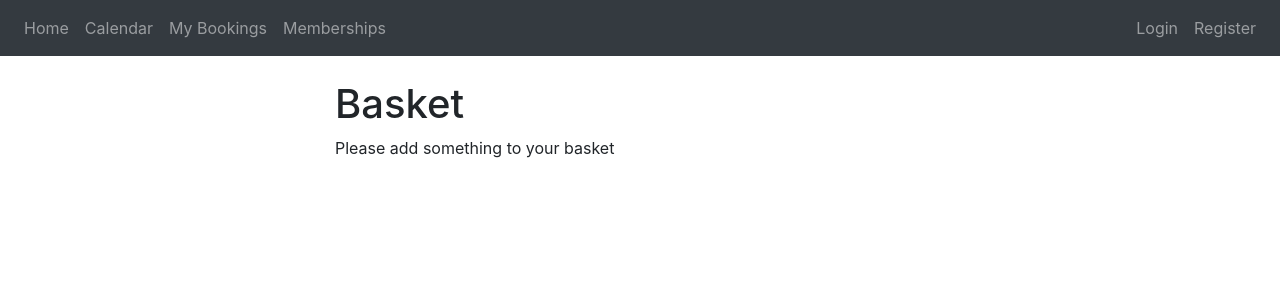
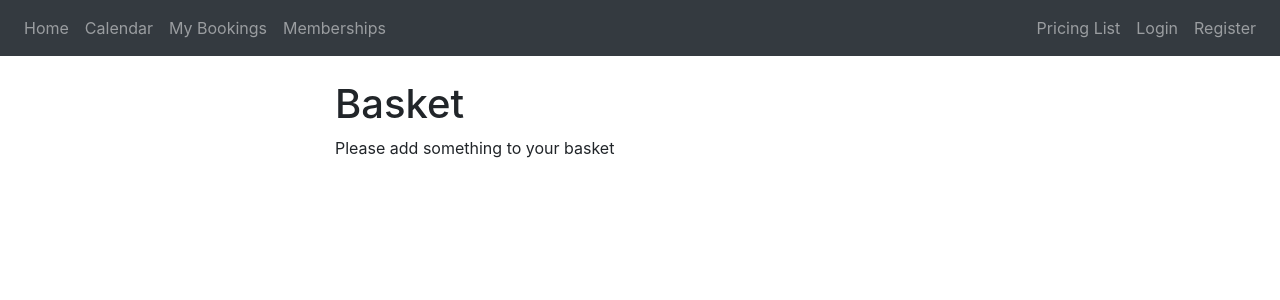
Before and after one commit to chloebeetschen/Gym-WebApp, a Flask app: page /basket in a window 1280 px wide. Shown: the top 300 px of the page. Run offline with Flask 2, Linux system fonts and the light colour scheme; some libraries are stand-ins or nearby versions.

Commit message:
Fixed checking if user is logged in functionality

```diff
--- a/app/templates/base.html
+++ b/app/templates/base.html
@@ -44,8 +44,9 @@
           </ul>
 
           <ul class="nav navbar-nav navbar-right">
+            <li class="nav-item"><a class="nav-link" href="/pricingList">Pricing List</a></li>
+
             {% if (current_user.is_authenticated) %}
-              <li class="nav-item"><a class="nav-link" href="/pricingList">Pricing List</a></li>
               <li class="nav-item"><a class="nav-link" href="/basket">Basket</a></li>
               <li class="nav-item"><a class="nav-link" href="{{ url_for('settings') }}">Settings</a></li>
               <li class="nav-item"><a class="nav-link" href="/logout">Logout</a></li>
```
